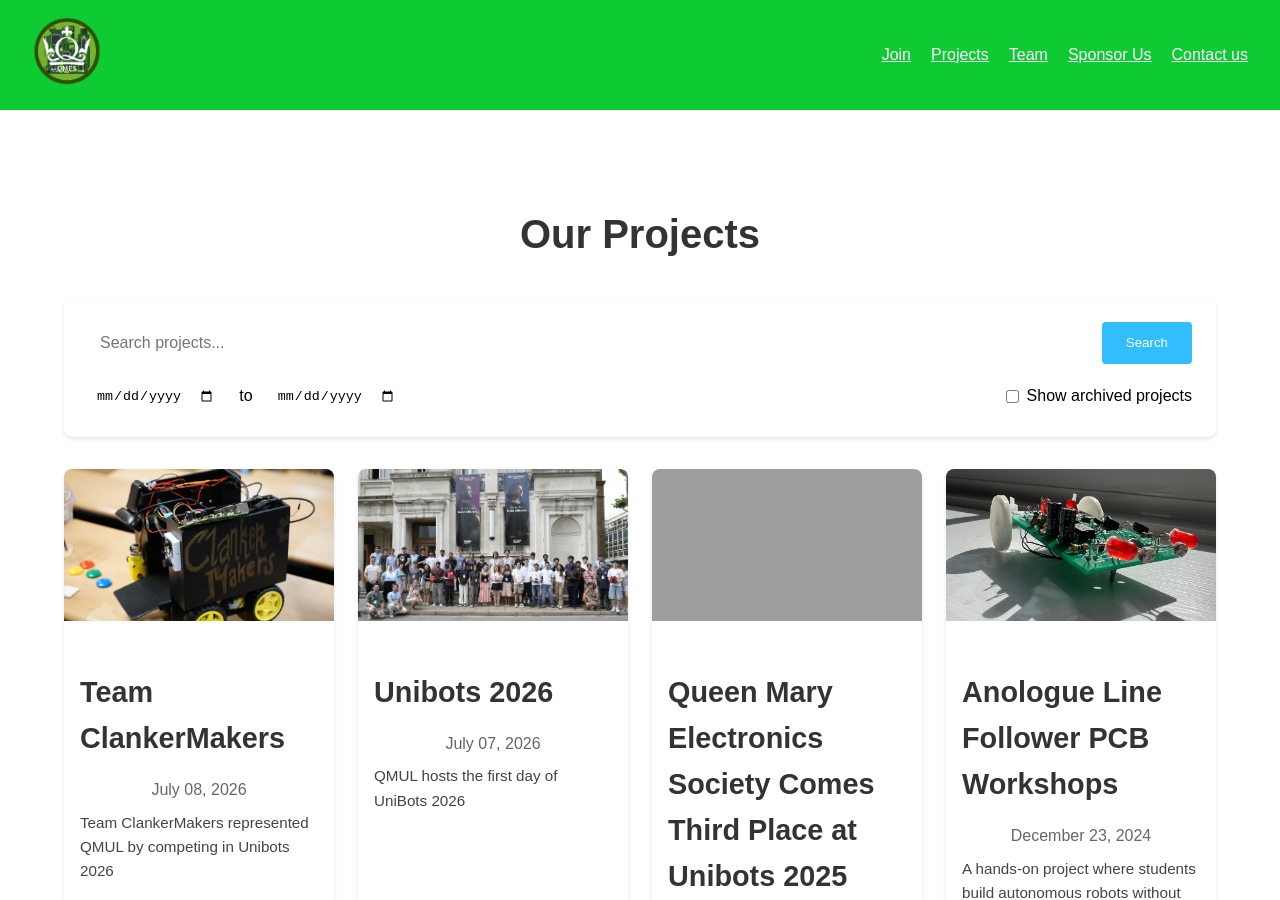
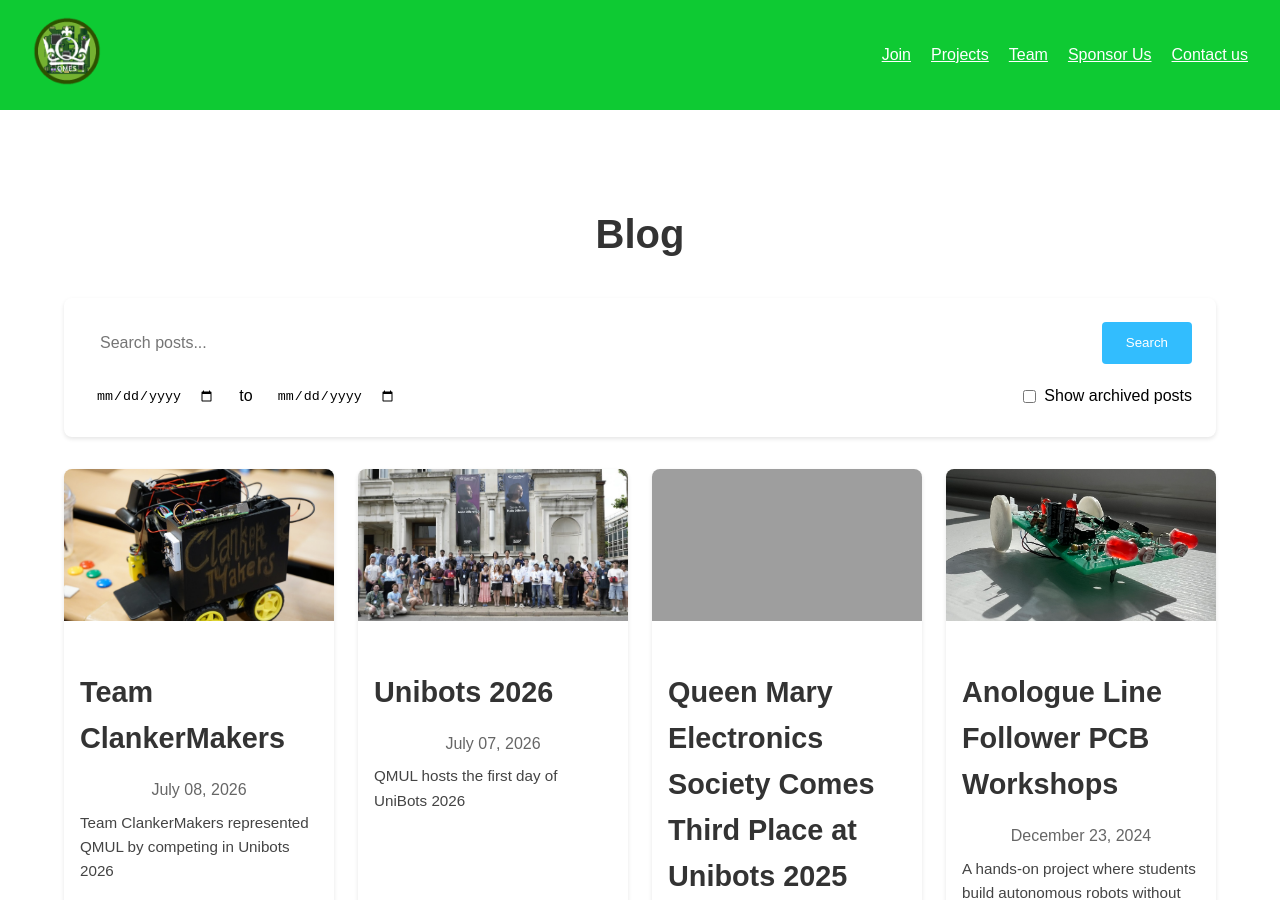
Before and after one commit to Queen-Mary-Electronics-Society/Queen-Mary-Electronics-Society.github.io, a Jekyll site: the page built from docs/projects.html, in a window 1280 px wide and 900 px high. Built offline with Jekyll 4.4.1, drawn with Linux system fonts in a browser that asks for light colours; grey boxes are pictures that could not be loaded.

Commit message:
Add blog_name to config, and replace "Projects" with the blog_post

```diff
--- a/docs/_config.yml
+++ b/docs/_config.yml
@@ -45,6 +45,11 @@
   - README.md
 
 # Additional data
+blog_name:
+  title: "Blog"
+  singular: "post"
+  plural: "posts"
+
 socialMedia:
   linkedin: "https://www.linkedin.com/company/queen-mary-electronics-society/"
   github: "https://github.com/Queen-Mary-Electronics-Society"
--- a/docs/projects.html
+++ b/docs/projects.html
@@ -5,12 +5,12 @@
 ---
 
 <main class="projects-page">
-  <h1>Our Projects</h1>
+  <h1>{{ site.blog_name.title }}</h1>
 
   <div class="projects-search">
     <div class="search-bar">
       <div class="search-input-group">
-        <input type="text" id="search-input" placeholder="Search projects...">
+        <input type="text" id="search-input" placeholder="Search {{site.blog_name.plural}}...">
         <button class="search-btn" id="search-btn">Search</button>
       </div>
       <div class="date-filter">
@@ -19,7 +19,7 @@
         <input type="date" id="date-to" placeholder="To">
         <div class="archive-toggle">
           <input type="checkbox" id="show-archived">
-          <label for="show-archived">Show archived projects</label>
+          <label for="show-archived">Show archived {{site.blog_name.plural}}</label>
         </div>
       </div>
     </div>
@@ -28,8 +28,7 @@
   <div class="project-grid" id="project-grid">
     {% assign sorted_projects = site.projects | sort: "date" | reverse %}
     {% for project in sorted_projects %}
-      <article class="project-card"
-              data-title="{{ project.title | downcase }}"
+    <article class="project-card" data-title="{{ project.title | downcase }}"
       data-date="{{ project.date | date: '%Y-%m-%d' }}"
       data-archived="{% if project.endDate %}true{% else %}false{% endif %}"
       data-tags="{{ project.tags | join: ',' | downcase }}">
@@ -65,12 +64,12 @@
   </div>
 
   <div id="no-results" class="no-results" style="display: none;">
-    <p>No projects found matching your search criteria.</p>
+    <p>No {{site.blog_name.plural}} found matching your search criteria.</p>
   </div>
 </main>
 
 <script>
-document.addEventListener('DOMContentLoaded', function() {
+  document.addEventListener('DOMContentLoaded', function () {
     const searchInput = document.getElementById('search-input');
     const searchBtn = document.getElementById('search-btn');
     const dateFrom = document.getElementById('date-from');
```
Lines whose indentation alone changed are shown as unchanged.
